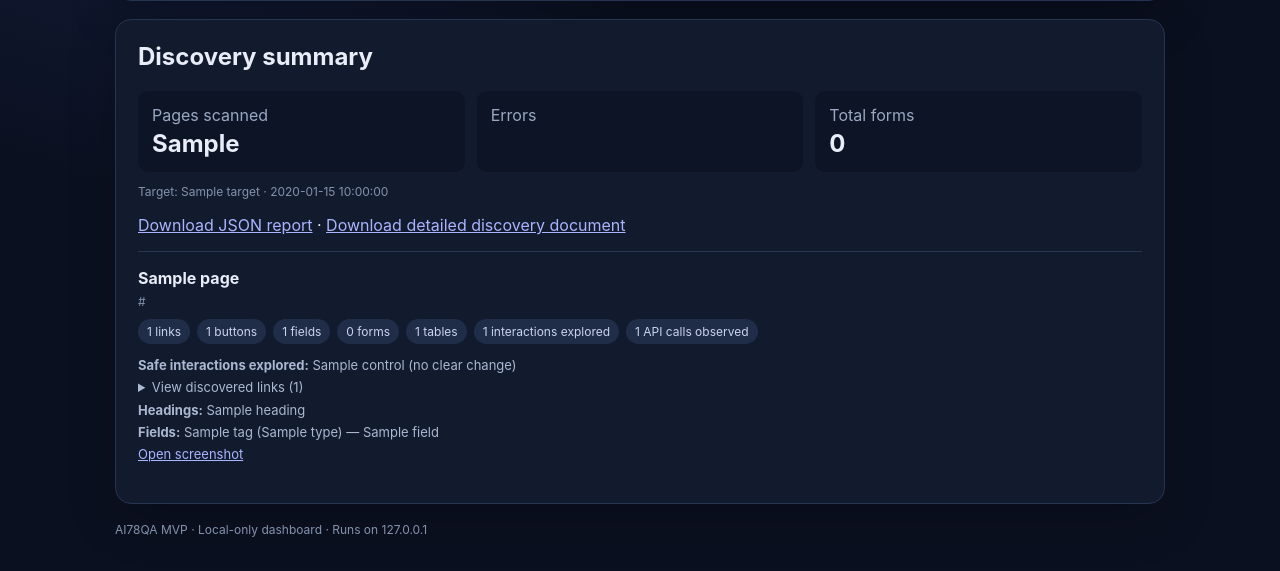
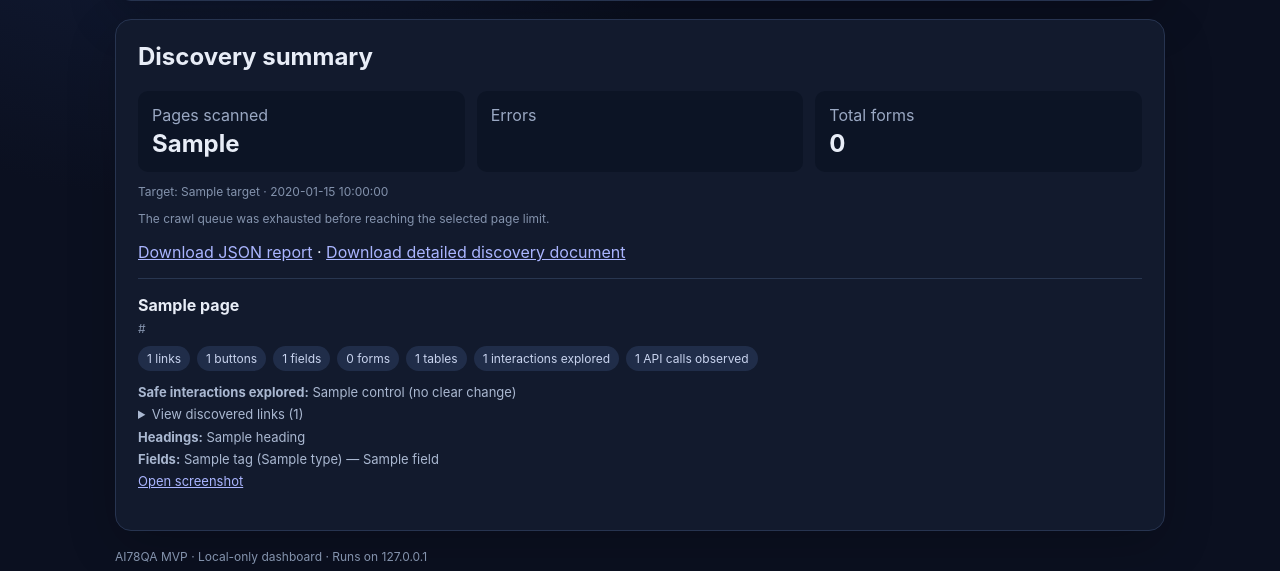
Before and after one commit to SanFlash/AI78QA, a Flask app: template mvp/templates/index.html in a window 1280 px wide. Shown: the part 431-1002 px from the top of the page. Run offline with Flask 3, Linux system fonts and the light colour scheme; the template is opened without the code that fills it: most values are stand-ins (such as "Sample title", 1, 10 or a date in 2020).

Commit message:
Display crawl coverage and remaining URL warning in results

```diff
--- a/mvp/templates/index.html
+++ b/mvp/templates/index.html
@@ -62,6 +62,7 @@
       <div class="stat"><span class="muted">Total forms</span><strong>{{report.pages|map(attribute='forms')|map('length')|sum}}</strong></div>
     </div>
     <p class="small">Target: {{report.target}} · {{report.created_at}}</p>
+    {% if report.crawl_limit_reached %}<div class="error">The selected page limit was reached. {{report.unvisited_urls_remaining|length}} queued URLs remain in the JSON report. Run another scan with a higher page limit for broader coverage.</div>{% else %}<p class="small">The crawl queue was exhausted before reaching the selected page limit.</p>{% endif %}
     <p><a href="{{url_for('download_report', filename=report.report_file)}}">Download JSON report</a> · <a href="{{url_for('download_report', filename=report.document_file)}}">Download detailed discovery document</a></p>
     {% for page in report.pages %}
       <article class="page">
```
